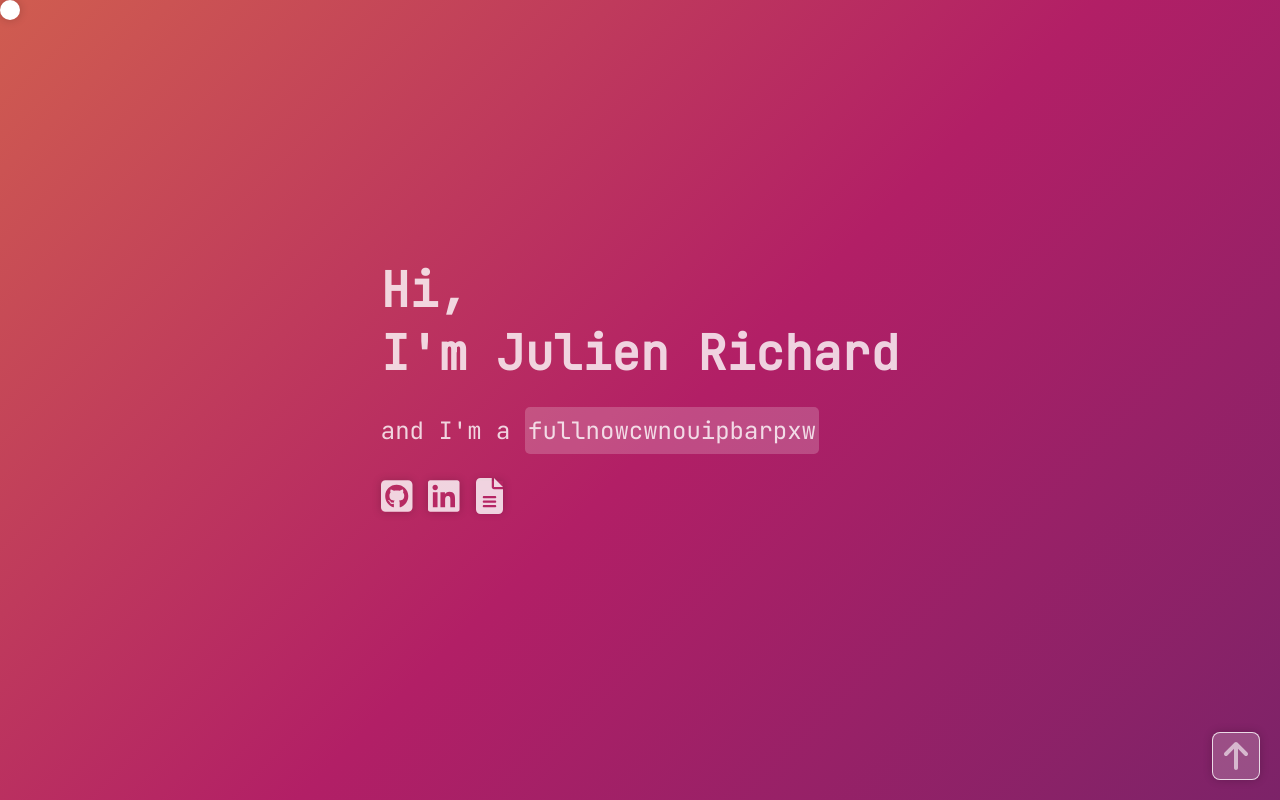
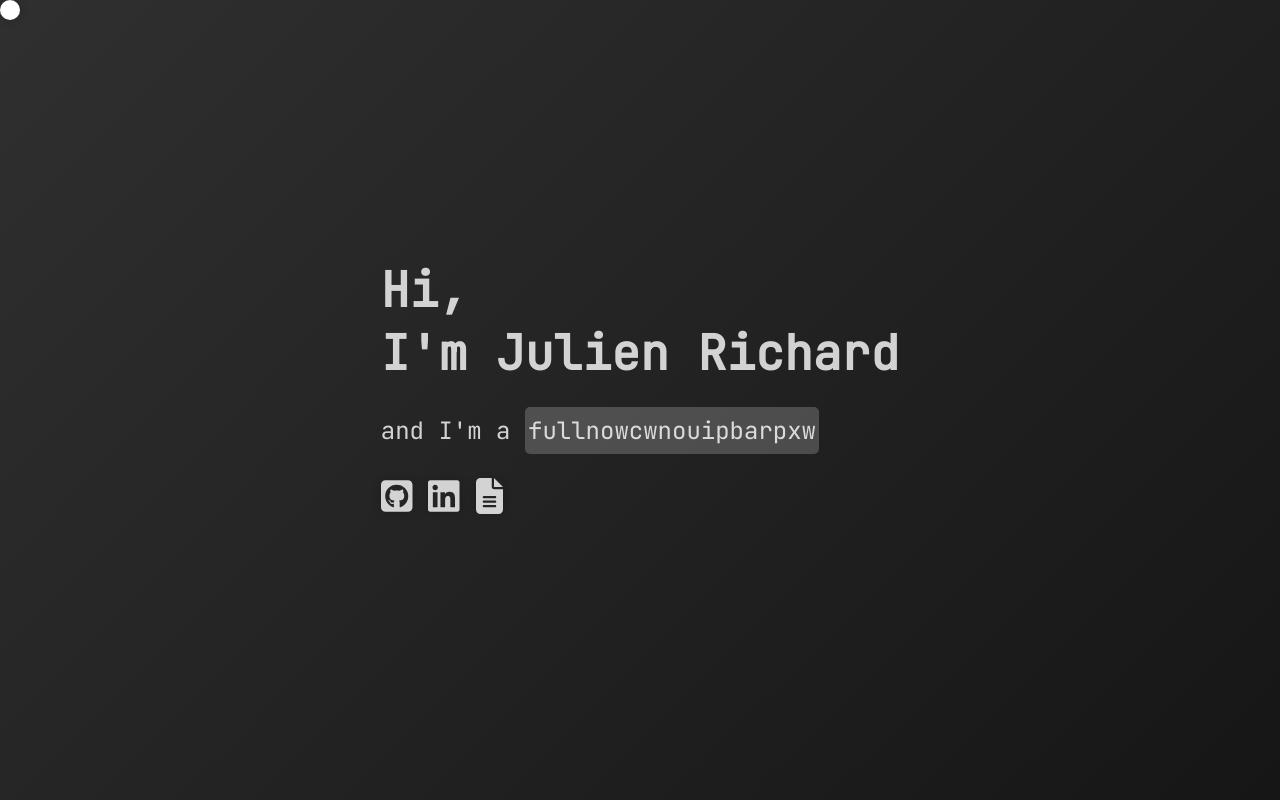
Before and after one commit to jurichar/portfolio, a React (Vite) app: page / in a window 1280 px wide. Built offline with nearby package versions, Linux system fonts and the light colour scheme.

Commit message:
change colors

```diff
--- a/package.json
+++ b/package.json
@@ -42,7 +42,7 @@
     "@typescript-eslint/eslint-plugin": "^5.59.0",
     "@typescript-eslint/parser": "^5.59.0",
     "@vitejs/plugin-react": "^4.0.0",
-    "eslint": "^8.38.0",
+    "eslint": "^8.49.0",
     "eslint-plugin-react-hooks": "^4.6.0",
     "eslint-plugin-react-refresh": "^0.3.4",
     "typescript": "^5.0.2",
--- a/src/App.scss
+++ b/src/App.scss
@@ -30,7 +30,7 @@ html {
   height: 100vh;
   scroll-snap-type: y mandatory;
   overflow-y: auto;
-  background: linear-gradient(-45deg, #1a2a6c, #b21f66, #fdbb2d, #38a3a5);
+  background: linear-gradient(-45deg, #000, #666);
 
   // background: linear-gradient(-45deg, #38a3a5, rgb(5, 10, 24), rgb(6, 11, 25));
   background-size: 400% 400%;
@@ -68,9 +68,22 @@ html {
   padding: 0.5rem;
   text-decoration: none;
   transition: all 0.3s ease-in-out;
+  opacity: 0;
+  // visibility: hidden;
+  transition: opacity 0.3s ease-in-out;
   &:hover {
     box-shadow: 0 0 20px rgba(0, 0, 0, 0.2);
     color: variables.$card-font-color-hovered;
     background-color: variables.$card-color-hovered;
   }
+
+  &.visible {
+    opacity: 1;
+    // visibility: visible;
+  }
+
+  &.hidden {
+    opacity: 0;
+    // visibility: hidden;
+  }
 }
--- a/src/App.tsx
+++ b/src/App.tsx
@@ -10,8 +10,20 @@ import Cursor from "./components/Cursor/Cursor";
 import { FontAwesomeIcon } from "@fortawesome/react-fontawesome";
 import { faArrowUp } from "@fortawesome/free-solid-svg-icons";
 import { Analytics } from "@vercel/analytics/react";
+import { useState } from "react";
 
 const App = () => {
+  const [showArrow, setShowArrow] = useState(false);
+
+  const handleScroll = (e) => {
+    const scrollTop = e.target.scrollTop;
+    if (scrollTop > 200) {
+      setShowArrow(true);
+    } else {
+      setShowArrow(false);
+    }
+  };
+
   const scrollToTop = () => {
     const element = document.getElementById("home");
     element.scrollIntoView({
@@ -24,8 +36,12 @@ const App = () => {
   return (
     <>
       <Cursor />
-      <div className="content" id="content">
-        <a href="#" className="back-to-top" onClick={scrollToTop}>
+      <div className="content" id="content" onScroll={handleScroll}>
+        <a
+          href="#"
+          className={`back-to-top ${showArrow ? "visible" : "hidden"}`}
+          onClick={scrollToTop}
+        >
           <FontAwesomeIcon icon={faArrowUp} size="2xl" />
         </a>
         <Home />
```
Also changed, not shown: src/components/Home/Home.tsx (+4 -5 lines), 1 other file (tests, documents, lock files or other folders).
